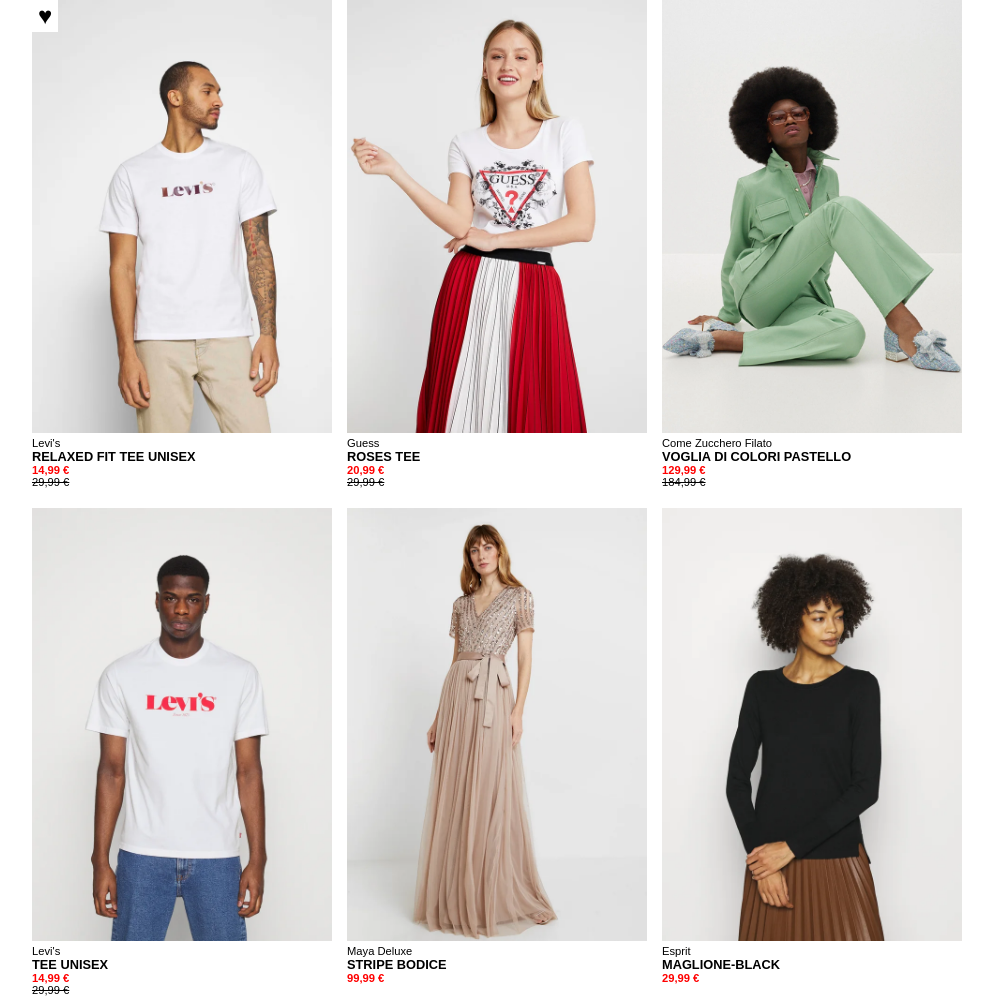
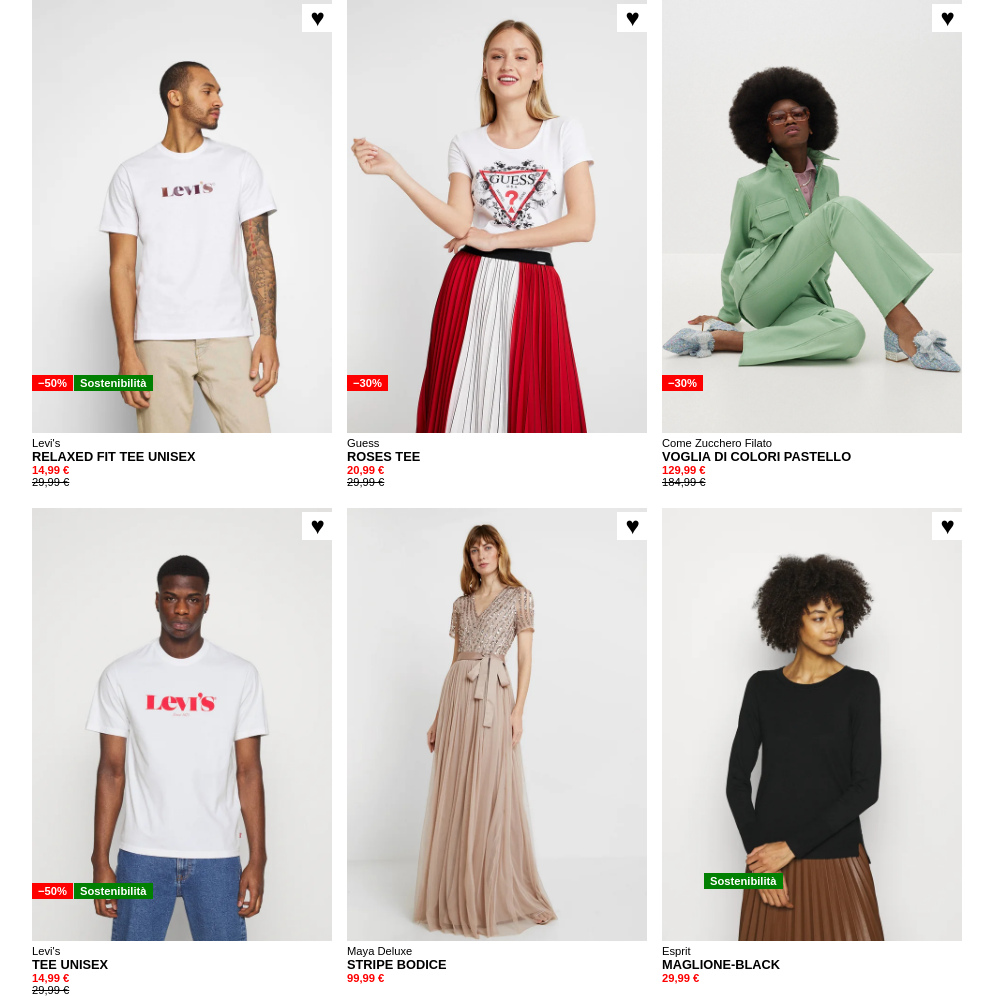
Before and after one commit to ilariamotta/html-css-boolando, a plain HTML site: page index.html in a window 1280 px wide. Shown: the whole page, without its empty margins (108-1101 px from the left). Drawn offline with Linux system fonts and the light colour scheme.

Commit message:
feat: position dettagli grafici

```diff
--- a/css/style.css
+++ b/css/style.css
@@ -81,7 +81,7 @@
 font-size: 0.7rem;
 }
 
-.card {
+card {
     position: relative;
 }
 
@@ -89,8 +89,29 @@
     background-color: white;
     position: absolute;
     font-size: 1.5rem;
-    padding: 2px 6px;
-    border: 0px;
+    left: 90%;
+    top: 4px;
+    width: 31px;
+    border: 0;
 }
 
+.square {
+    color: white;
+    font-size: 0.7rem;
+    font-weight: 700;
+    position: absolute;
+}
+
+.sq-red {
+background-color: red;
+padding: 2px 6px;
+bottom: 20%;
+}
+
+.sq-green {
+background-color: green;
+bottom: 20%;
+left: 14%;
+padding: 2px 6px;
+}
 /* FOOTER */
--- a/index.html
+++ b/index.html
@@ -17,31 +17,31 @@
         <section>
             <div class="riga">
                 <div class="col-30">
-                    <card><button class="h-button">&hearts;</button><img src="./img boolando/1.webp"><span class="marca">Levi's</span><span
+                    <card><span class="square sq-red">&minus;50&percnt;</span><span class="square sq-green">Sostenibilità</span><button class="h-button">&hearts;</button><img src="./img boolando/1.webp"><span class="marca">Levi's</span><span
                             class="prodotto">RELAXED FIT TEE UNISEX</span><span class="prezzo-attuale no-break">14,99 &euro;</span><span
                             class="prezzo-originale no-break">29,99 &euro;</span></card>
                 </div>
                 <div class="col-30">
-                    <card><img src="./img boolando/2.webp"><span class="marca">Guess</span><span
+                    <card><span class="square sq-red">&minus;30&percnt;</span><button class="h-button">&hearts;</button><img src="./img boolando/2.webp"><span class="marca">Guess</span><span
                             class="prodotto">ROSES TEE</span><span class="prezzo-attuale no-break">20,99 &euro;</span><span
                             class="prezzo-originale no-break">29,99 &euro;</span></card>
                 </div>
                 <div class="col-30">
-                    <card><img src="./img boolando/3.webp"><span class="marca">Come Zucchero Filato</span><span
+                    <card><span class="square sq-red">&minus;30&percnt;</span><button class="h-button">&hearts;</button><img src="./img boolando/3.webp"><span class="marca">Come Zucchero Filato</span><span
                             class="prodotto">VOGLIA DI COLORI PASTELLO</span><span class="prezzo-attuale no-break">129,99 &euro;</span><span
                             class="prezzo-originale no-break">184,99 &euro;</span></card>
                 </div>
                 <div class="col-30">
-                    <card><img src="./img boolando/4.webp"><span class="marca">Levi's</span><span
+                    <card><span class="square sq-red">&minus;50&percnt;</span><span class="square sq-green">Sostenibilità</span><button class="h-button">&hearts;</button><img src="./img boolando/4.webp"><span class="marca">Levi's</span><span
                             class="prodotto">TEE UNISEX</span><span class="prezzo-attuale no-break">14,99 &euro;</span><span
                             class="prezzo-originale no-break">29,99 &euro;</span></card>
                 </div>
                 <div class="col-30">
-                    <card><img src="./img boolando/5.webp"><span class="marca">Maya Deluxe</span><span
+                    <card><button class="h-button">&hearts;</button><img src="./img boolando/5.webp"><span class="marca">Maya Deluxe</span><span
                             class="prodotto">STRIPE BODICE</span><span class="prezzo-attuale no-break">99,99 &euro;</span></card>
                 </div>
                 <div class="col-30">
-                    <card><img src="./img boolando/6.webp"><span class="marca">Esprit</span><span
+                    <card><span class="square sq-green">Sostenibilità</span><button class="h-button">&hearts;</button><img src="./img boolando/6.webp"><span class="marca">Esprit</span><span
                             class="prodotto">MAGLIONE-BLACK</span><span class="prezzo-attuale no-break">29,99 &euro;</span></card>
                 </div>
             </div>
```
